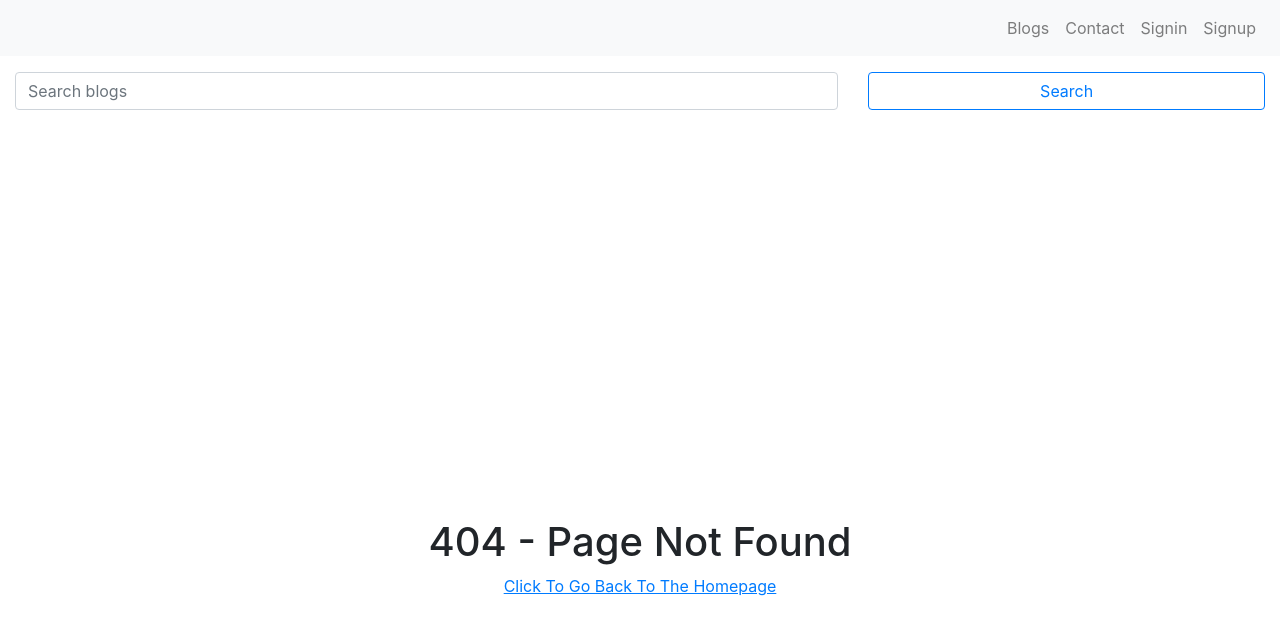
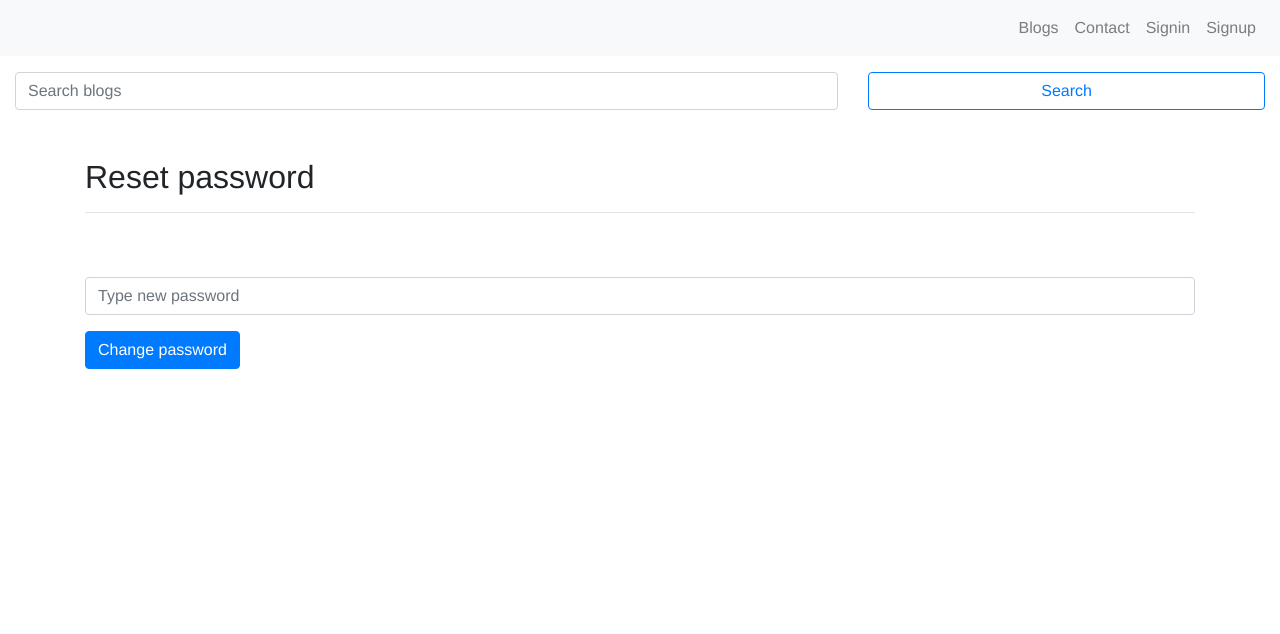
Before and after one commit to cardfaux/BlogNextJS-Frontend, a Next.js app: page /auth/password/reset/1 in a window 1280 px wide. Before the commit this address had no page. Shown: the top 634 px of the page. Built offline with nearby package versions, Linux system fonts and the light colour scheme.

Commit message:
added reset page to pages/auth/password/reset/[id].jsx

```diff
--- /dev/null
+++ b/pages/auth/password/reset/[id].jsx
@@ -0,0 +1,65 @@
+import React, { useState } from 'react';
+import Layout from '../../../../components/shared/Layout';
+import { withRouter } from 'next/router';
+import { resetPassword } from '../../../../actions/auth';
+
+const ResetPassword = ({ router }) => {
+  const [values, setValues] = useState({
+    name: '',
+    newPassword: '',
+    error: '',
+    message: '',
+    showForm: true,
+  });
+
+  const { showForm, name, newPassword, error, message } = values;
+
+  const handleSubmit = (e) => {
+    e.preventDefault();
+    resetPassword({
+      newPassword,
+      resetPasswordLink: router.query.id,
+    }).then((data) => {
+      if (data.error) {
+        setValues({ ...values, error: data.error, showForm: false, newPassword: '' });
+      } else {
+        setValues({ ...values, message: data.message, showForm: false, newPassword: '', error: false });
+      }
+    });
+  };
+
+  const passwordResetForm = () => (
+    <form onSubmit={handleSubmit}>
+      <div className='form-group pt-5'>
+        <input
+          type='password'
+          onChange={(e) => setValues({ ...values, newPassword: e.target.value })}
+          className='form-control'
+          value={newPassword}
+          placeholder='Type new password'
+          required
+        />
+      </div>
+      <div>
+        <button className='btn btn-primary'>Change password</button>
+      </div>
+    </form>
+  );
+
+  const showError = () => (error ? <div className='alert alert-danger'>{error}</div> : '');
+  const showMessage = () => (message ? <div className='alert alert-success'>{message}</div> : '');
+
+  return (
+    <Layout>
+      <div className='container'>
+        <h2>Reset password</h2>
+        <hr />
+        {showError()}
+        {showMessage()}
+        {passwordResetForm()}
+      </div>
+    </Layout>
+  );
+};
+
+export default withRouter(ResetPassword);
```
